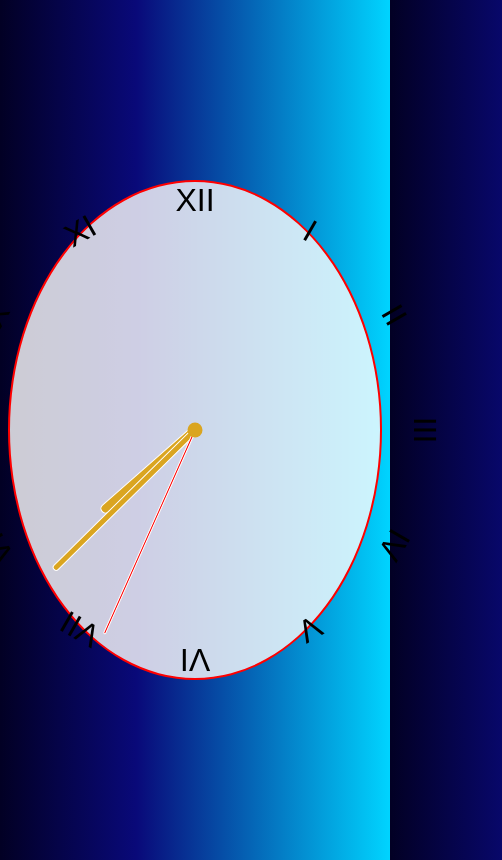
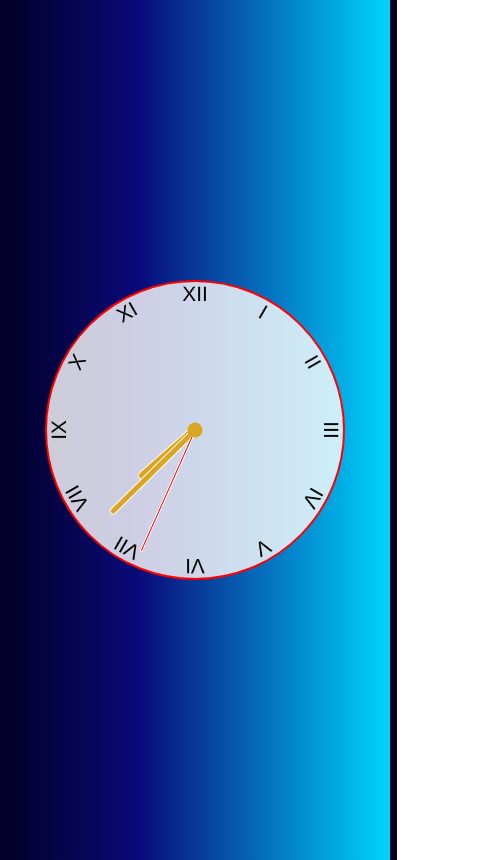
Before and after one commit to Knnapierala/a-clock, a plain HTML site: page index.html in a window 390 px wide. Shown: the whole page, 502 px wide, since content can reach past the window. Drawn offline with Linux system fonts and the light colour scheme.

Commit message:
added media queries for mobile

```diff
--- a/main.css
+++ b/main.css
@@ -112,3 +112,13 @@ body {
   width: 10px;
   height: 25%;
 }
+
+@media screen and (max-width: 680px) {
+  .clock {
+    width: 300px;
+    height: 300px;
+  }
+  .clock .number {
+    font-size: 1.3rem;
+  }
+}
```
